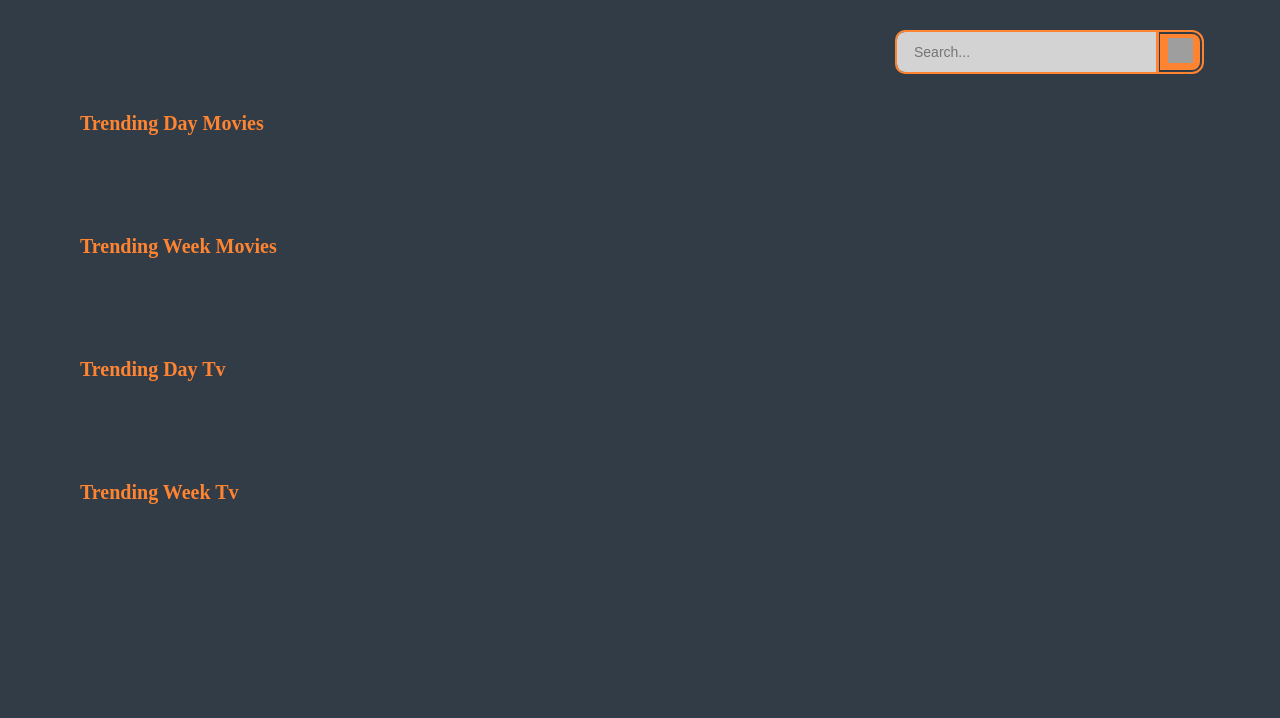
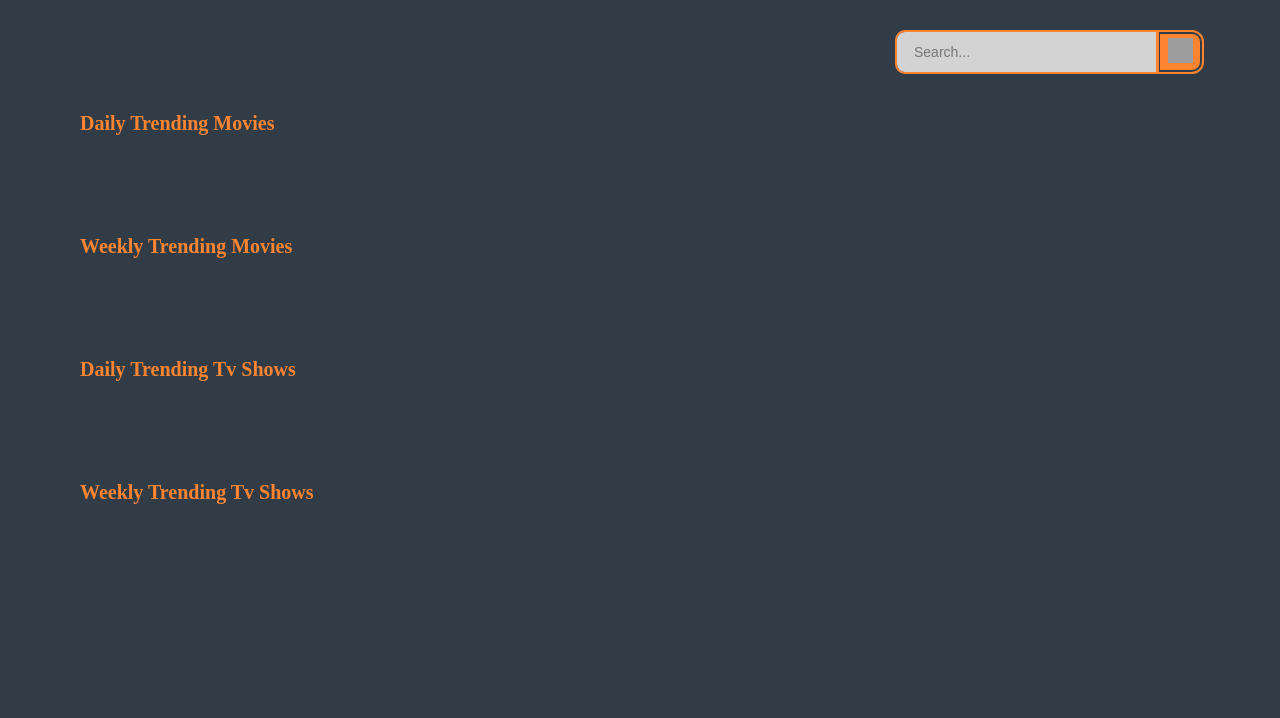
Before and after one commit to AshkoreDev/movieFlix, a plain HTML site: page index.html in a window 1280 px wide. Shown: the part 48-766 px from the top of the page. Drawn offline with nearby package versions, Linux system fonts and the light colour scheme; no server answers; grey boxes are pictures that could not be loaded.

Commit message:
Fixed language

```diff
--- a/index.html
+++ b/index.html
@@ -70,7 +70,7 @@
 		<!-- TENDRING SECTION -->
 		<section class="section__container" id="trendingSection">
 
-			<h2 class="section__container--title">Trending Day Movies</h2>
+			<h2 class="section__container--title">Daily Trending Movies</h2>
 			<section class="section__containerHorizontal">
 				<section class="section__containerHorizontal__carrousel" id="trendingDayMoviesContainer">
 					<!-- <article class="cardContainer">
@@ -109,7 +109,7 @@
 				</section>
 			</section>
 
-			<h2 class="section__container--title title">Trending Week Movies</h2>
+			<h2 class="section__container--title title">Weekly Trending Movies</h2>
 			<section class="section__containerHorizontal">
 				<section class="section__containerHorizontal__carrousel" id="trendingWeekMoviesContainer">
 					<!-- <article class="cardContainer">
@@ -148,7 +148,7 @@
 				</section>
 			</section>
 
-			<h2 class="section__container--title title">Trending Day Tv</h2>
+			<h2 class="section__container--title title">Daily Trending Tv Shows</h2>
 			<section class="section__containerHorizontal">
 				<section class="section__containerHorizontal__carrousel" id="trendingDayTvContainer">
 					<!-- <article class="cardContainer">
@@ -187,7 +187,7 @@
 				</section>
 			</section>
 
-			<h2 class="section__container--title title">Trending Week Tv</h2>
+			<h2 class="section__container--title title">Weekly Trending Tv Shows</h2>
 			<section class="section__containerHorizontal">
 				<section class="section__containerHorizontal__carrousel" id="trendingWeekTvContainer">
 					<!-- <article class="cardContainer">
```
